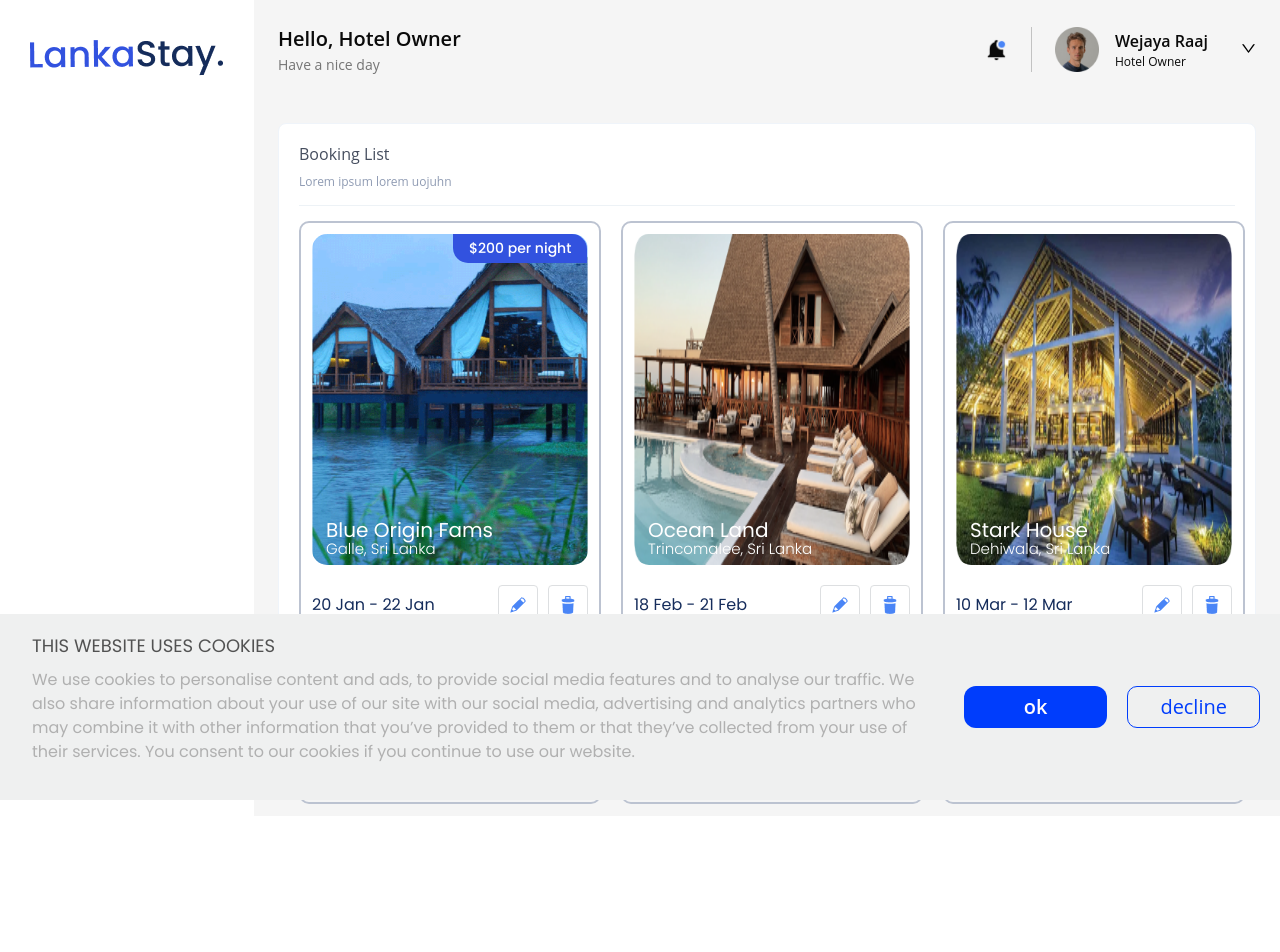
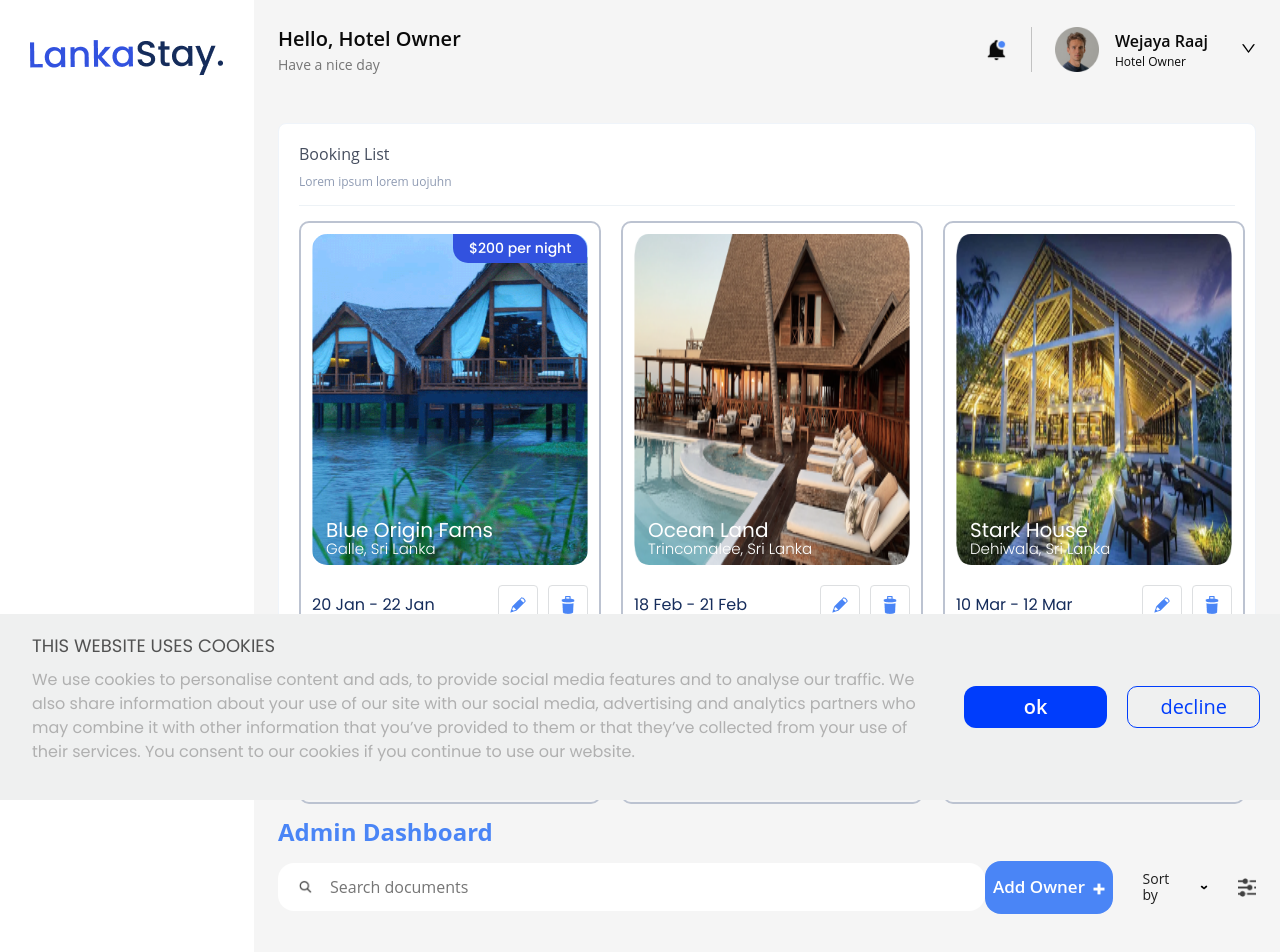
Before and after one commit to nursahtuncel/Lankastay, a React (Vite) app: page /dashboard in a window 1280 px wide. Shown: the top 952 px of the page. Before the commit the page ends 816 px from the top, so only its background shows below. Built offline with nearby package versions, Linux system fonts and the light colour scheme.

Commit message:
[JA-53] - Card-Components

```diff
--- a/src/components/DashboardSection/index.jsx
+++ b/src/components/DashboardSection/index.jsx
@@ -60,6 +60,7 @@ const DashboardSection = () => (
           </div>
         </Header>
         <DashboardCard />
+        <AdminDashboard />
       </Layout>
     </Layout>
   </Flex>
```
